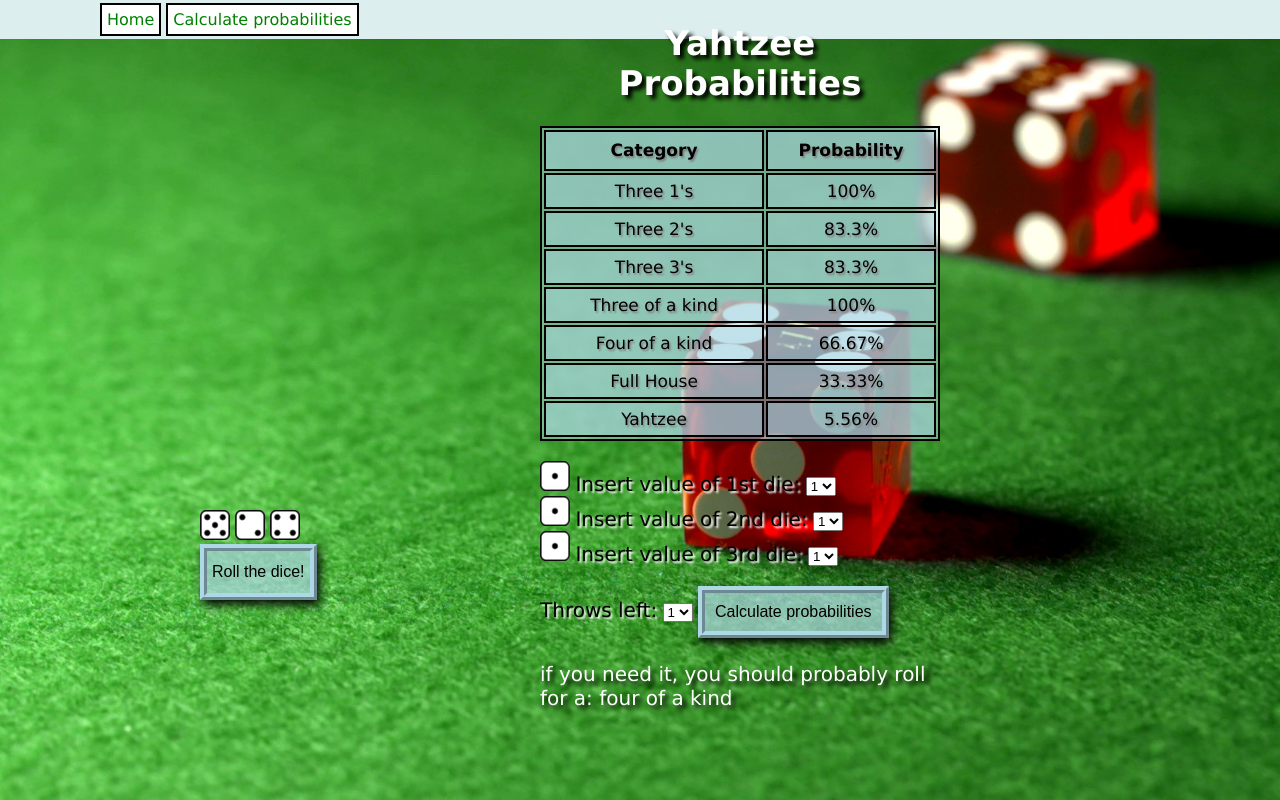
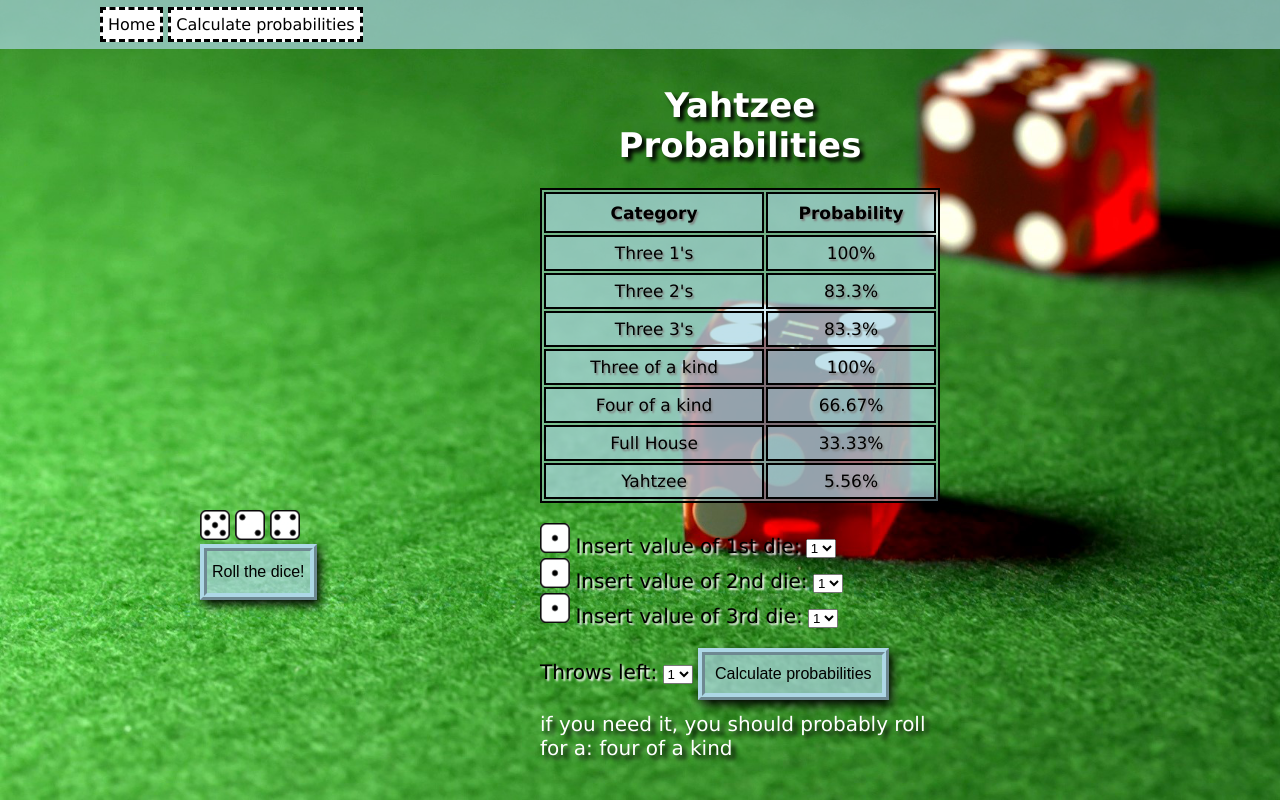
Before and after one commit to Simonolsson98/flask-yahtzee-project, a Flask app: page /yahtzee in a window 1280 px wide. Run offline with Flask 2, Linux system fonts and the light colour scheme.

Commit message:
trying to fix scaling

```diff
--- a/static/css/main.css
+++ b/static/css/main.css
@@ -1,6 +1,7 @@
 body, html {
     background-image: url("../dice.png");
     height: 100%;
+    max-height: 400px;
     background-attachment: fixed;
     background-size: cover;
     margin: 0;
@@ -8,8 +9,9 @@ body, html {
 }
 .content {
     margin: 0 auto;
-    position:fixed;
+    position:absolute;
     left: 540px;
+    bottom:100px;
     width: 400px;
     font-size: 17px;
     font-weight: 500;
@@ -24,27 +26,6 @@ body, html {
     font-size: 20px;
 }
 
-div#banner {
-    position: absolute;
-    top: 0;
-    left: 0;
-    background-color: #DDEEEE;
-    width: 100%;
-  }
-  div#banner-content {
-    width: 1080px;
-    margin: 0 auto;
-    padding: 10px;
-  }
-
-  .banner_home, .banner_calc {
-    color: green;
-    background-color: white;
-    text-decoration: none;
-    padding: 5px;
-    border: solid rgb(0, 0, 0) 2px;
-  }
-
 .go_for {
     margin: 0 auto;
     position:fixed;
@@ -53,11 +34,35 @@ div#banner {
     font-weight:500;
     font-size: 30px;
     left: 540px;
-    bottom: 70px;
+    bottom: 20px;
     width: 400px;
     font-size: 20px;
 }
 
+div#banner {
+    position: absolute;
+    top: 0;
+    left: 0;
+    background-color: rgba(173, 216, 230, 0.7);;
+    width: 100%;
+  }
+div#banner-content {
+    width: 1080px;
+    margin: 0 auto;
+    padding: 15px;
+}
+
+.banner_home, .banner_calc {
+    color: black;
+    background-color: white;
+    text-decoration: none;
+    padding: 5px;
+    border: dashed rgb(0, 0, 0) 3px;
+}
+
+.banner_home:hover, .banner_calc:hover{
+    color: blue;
+}
 .roll {
     margin: 0 auto;
     position:fixed;
```
